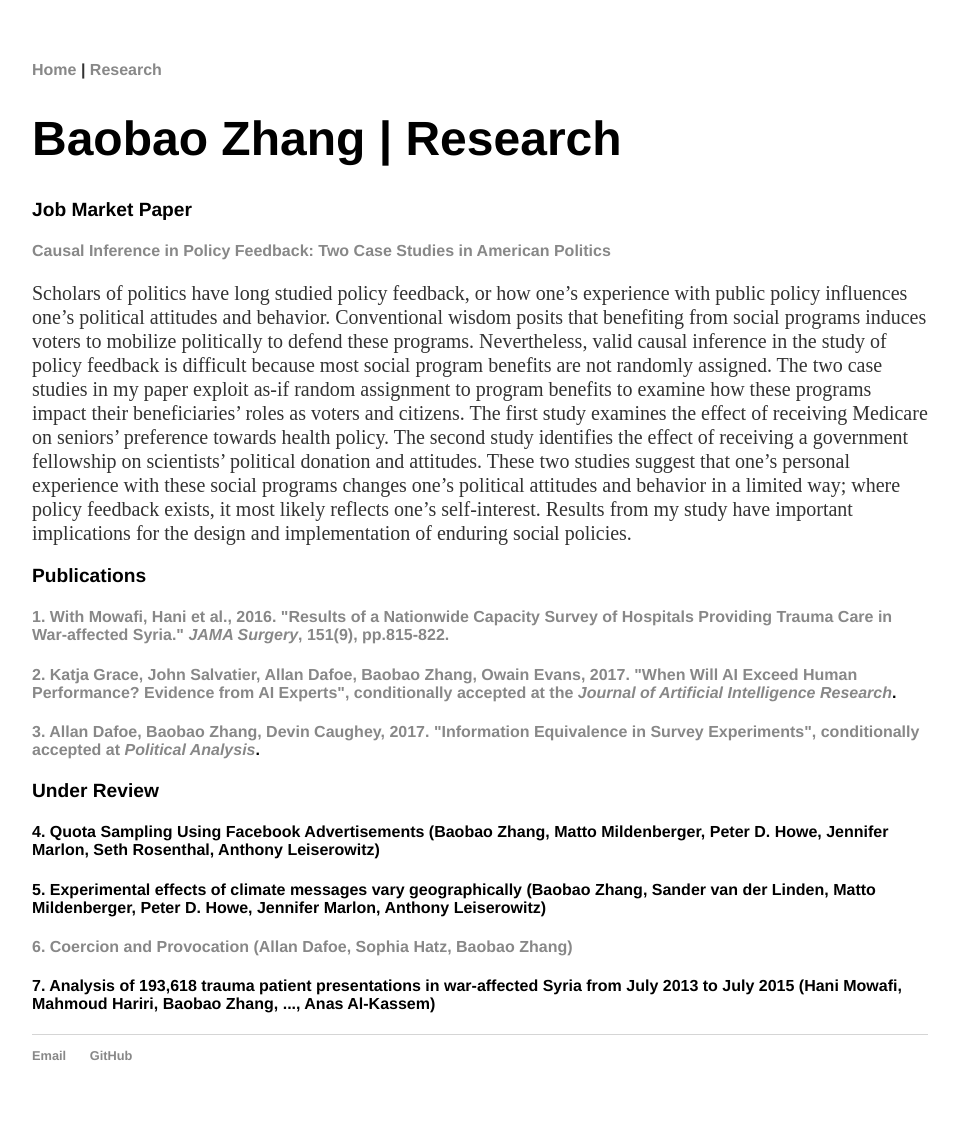
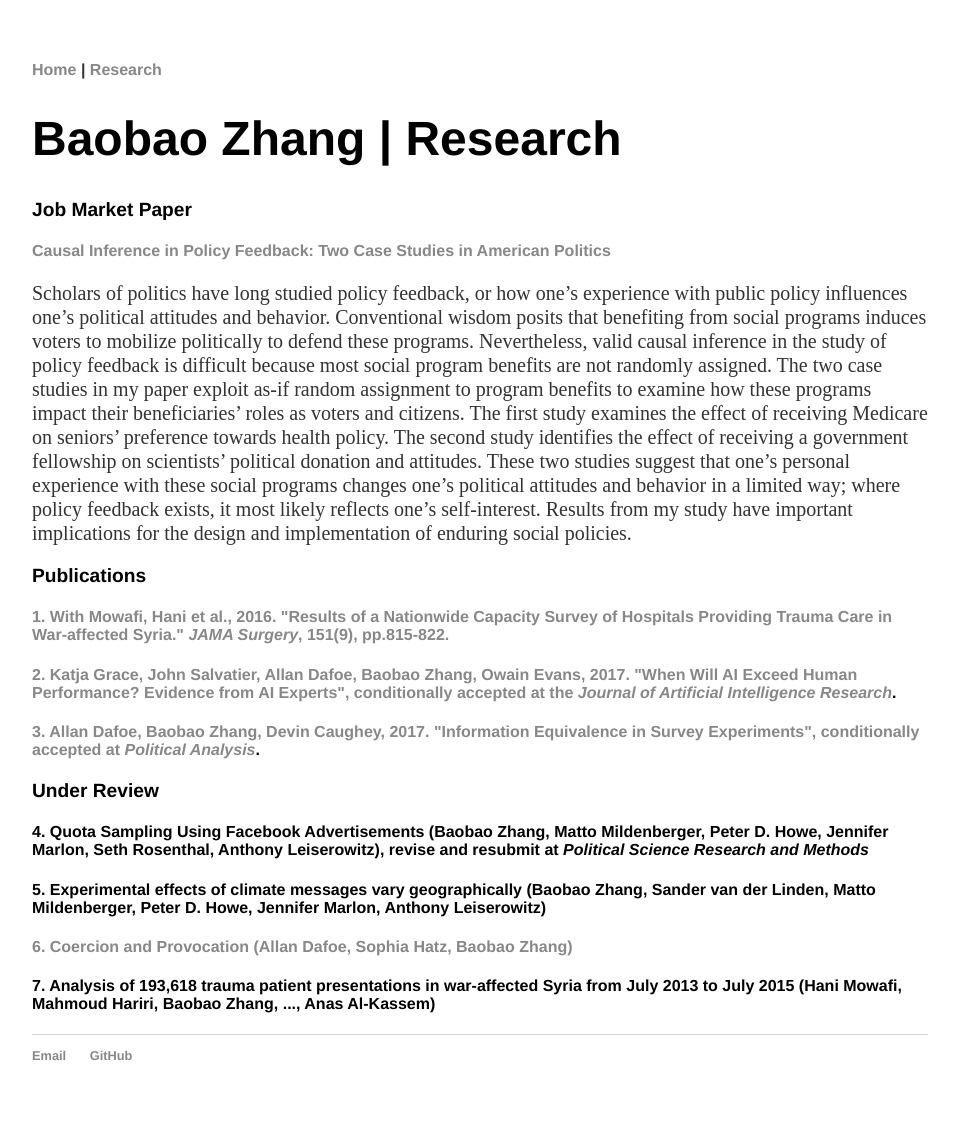
Before and after one commit to morganlivingston/baobaofzhang.github.io, a Jekyll site: the page built from research.html, in a window 1280 px wide. Shown: the whole page, without its empty margins (160-1119 px from the left). Built offline with Jekyll 4.4.1, drawn with Linux system fonts in a browser that asks for light colours.

Commit message:
Update research.html

```diff
--- a/research.html
+++ b/research.html
@@ -19,7 +19,7 @@ Scholars of politics have long studied policy feedback, or how one’s experienc
 <h4><a href="http://www.allandafoe.com/ie">3. Allan Dafoe, Baobao Zhang, Devin Caughey, 2017. "Information Equivalence in Survey Experiments", conditionally accepted at <i>Political Analysis</i></a>.</h4>
 
 			<h3>Under Review</h3>
-<h4>4. Quota Sampling Using Facebook Advertisements (Baobao Zhang, Matto Mildenberger, Peter D. Howe, Jennifer Marlon, Seth Rosenthal, Anthony Leiserowitz)</h4>
+<h4>4. Quota Sampling Using Facebook Advertisements (Baobao Zhang, Matto Mildenberger, Peter D. Howe, Jennifer Marlon, Seth Rosenthal, Anthony Leiserowitz), revise and resubmit at <i>Political Science Research and Methods</i></h4>
 <h4>5. Experimental effects of climate messages vary geographically (Baobao Zhang, Sander van der Linden, Matto Mildenberger, Peter D. Howe, Jennifer Marlon, Anthony Leiserowitz) </h4>
 <h4><a href="http://www.allandafoe.com/provocation.pdf">6. Coercion and Provocation (Allan Dafoe, Sophia Hatz, Baobao Zhang)</a></h4>
 <h4>7. Analysis of 193,618 trauma patient presentations in war-affected Syria from July 2013 to July 2015 (Hani Mowafi, Mahmoud Hariri, Baobao Zhang, ..., Anas Al-Kassem)</h4>
```
